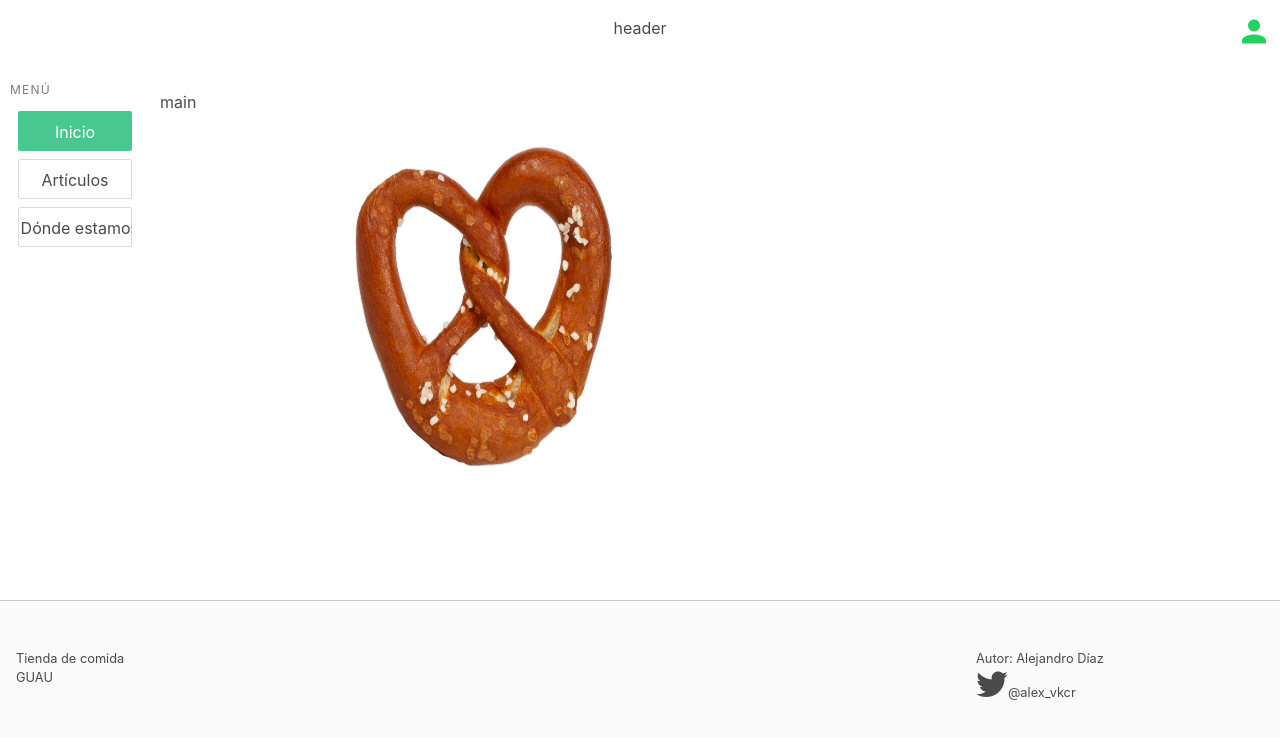
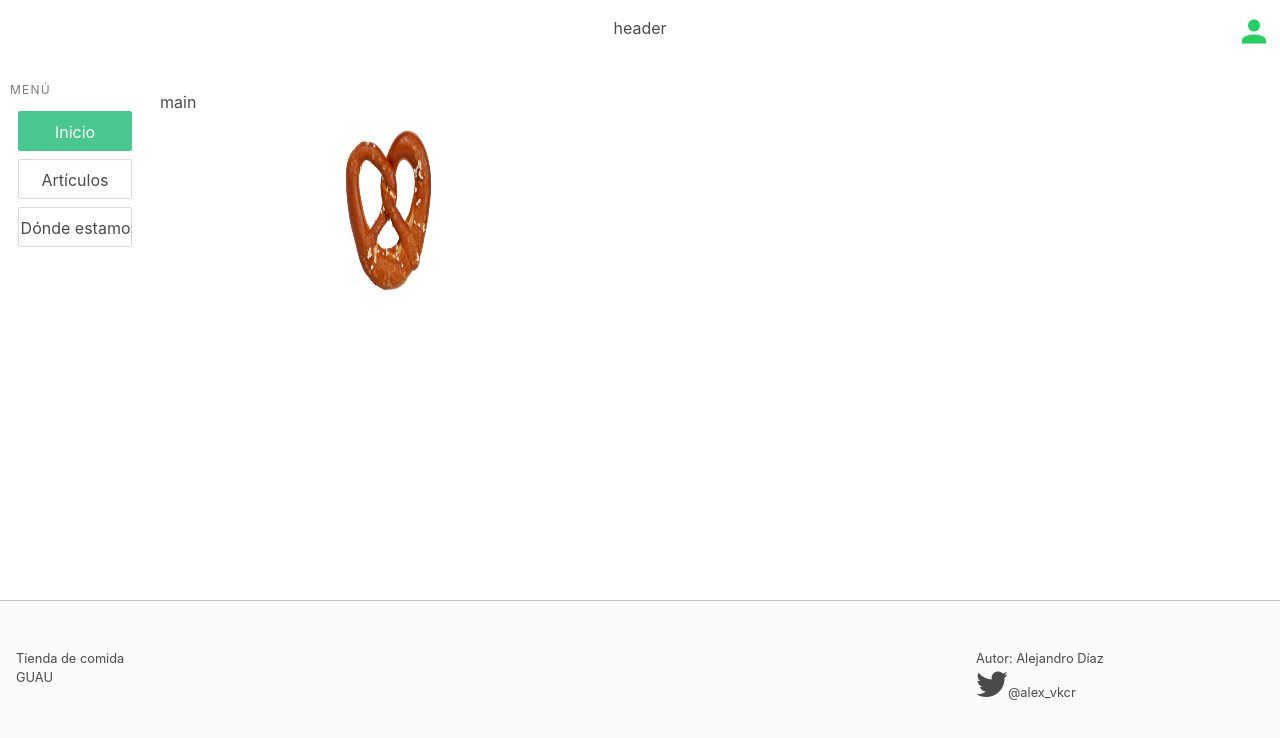
Before and after one commit to alexvkcr/shop, a Vue app in the folder shop/: page / in a window 1280 px wide. Shown: the top 738 px of the page. Built offline with nearby package versions, Linux system fonts and the light colour scheme; what v-img would draw is missing.

Commit message:
ongoing feat/ transition img appearance

```diff
--- a/shop/src/components/Index.vue
+++ b/shop/src/components/Index.vue
@@ -13,26 +13,22 @@ export default {
 
 <style>
 #Index {
-    overflow-x: hidden;
+  display: block;
+  overflow-x: hidden;
 }
 .indexImg{
-  display: block;
+  display: inline-block;
   width: 80vw;
   height: 20vh;
   margin: auto auto auto 12%;
   padding: 0 3em;
-}
-.img1{
-  animation-duration: 3s;
+  animation-duration: 1s;
   animation-name: slidein;
 }
 
 @keyframes slidein {
   from {
     margin-left: 100vw;
-  }
-  30% {
-    margin: auto auto auto 12%;
   }
 
   to {
@@ -45,21 +41,17 @@ export default {
 @media screen and (min-width: 490px) {
   .indexImg{
     display: block;
-    width: 30vw;
-    height: 30vw;
+    width: 15vw;
+    height: 15vw;
     margin: auto auto auto 12%;
   }
   @keyframes slidein {
     from {
       margin-left: 100vw;
     }
-    30% {
+    to {
+      background: linear-gradient(140deg, #ffffff, #ffffff, #ffffff);
       margin: auto auto auto 12%;
-    }
-
-    to {
-      margin: auto auto auto 12%;
-      background: white;
     }
   }
 
```
